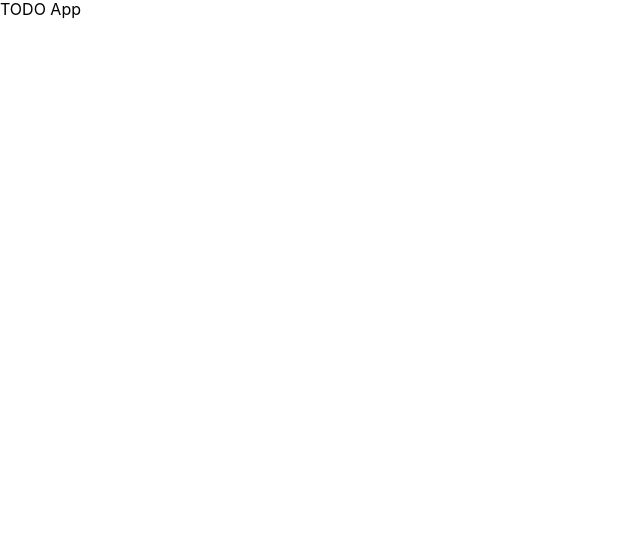
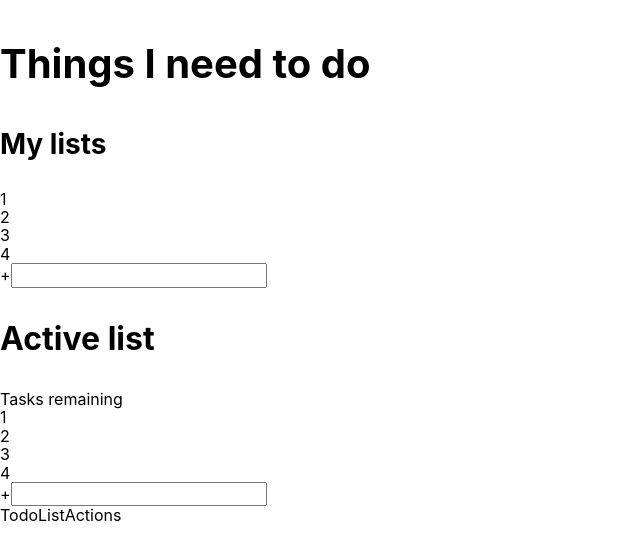
Before and after one commit to thexenons/todo-app, a React (Create React App) app: page / in a window 1280 px wide. Shown: the top 560 px of the page, without its empty margins (0-640 px from the left). Built offline with nearby package versions, Linux system fonts and the light colour scheme.

Commit message:
Basic Structure

```diff
--- a/src/App.tsx
+++ b/src/App.tsx
@@ -1,7 +1,17 @@
+import AppTitle from './components/molecules/AppTitle'
+import Layout from './components/objects/Layout'
+import SidebarList from './components/organisms/SidebarList'
+import TodoList from './components/organisms/TodoList'
 import './styles/global.scss'
 
 const App = (): JSX.Element => {
-  return <div>TODO App</div>
+  return (
+    <Layout>
+      <AppTitle />
+      <SidebarList />
+      <TodoList />
+    </Layout>
+  )
 }
 
 export default App
--- /dev/null
+++ b/src/components/molecules/AppTitle/index.tsx
@@ -0,0 +1,3 @@
+const AppTitle = (): JSX.Element => <h1>Things I need to do</h1>
+
+export default AppTitle
--- /dev/null
+++ b/src/components/molecules/List/index.tsx
@@ -0,0 +1,14 @@
+const List = (): JSX.Element => (
+  <div>
+    <ul>
+      <li>1</li>
+      <li>2</li>
+      <li>3</li>
+      <li>4</li>
+    </ul>
+    <span>+</span>
+    <input type="text" />
+  </div>
+)
+
+export default List
--- /dev/null
+++ b/src/components/molecules/TodoListActions/index.tsx
@@ -0,0 +1,3 @@
+const TodoListActions = (): JSX.Element => <div>TodoListActions</div>
+
+export default TodoListActions
--- /dev/null
+++ b/src/components/objects/Layout/index.tsx
@@ -0,0 +1,9 @@
+import { ReactChild } from 'react'
+
+type LayoutProps = {
+  children: ReactChild[]
+}
+
+const Layout = ({ children }: LayoutProps): JSX.Element => <div>{children}</div>
+
+export default Layout
--- /dev/null
+++ b/src/components/organisms/SidebarList/index.tsx
@@ -0,0 +1,10 @@
+import List from '../../molecules/List'
+
+const SidebarList = (): JSX.Element => (
+  <aside>
+    <h3>My lists</h3>
+    <List />
+  </aside>
+)
+
+export default SidebarList
--- /dev/null
+++ b/src/components/organisms/TodoList/index.tsx
@@ -0,0 +1,15 @@
+import List from '../../molecules/List'
+import TodoListActions from '../../molecules/TodoListActions'
+
+const TodoList = (): JSX.Element => (
+  <div>
+    <div>
+        <h2>Active list</h2>
+        <span>Tasks remaining</span>
+    </div>
+    <List />
+    <TodoListActions />
+  </div>
+)
+
+export default TodoList
```
